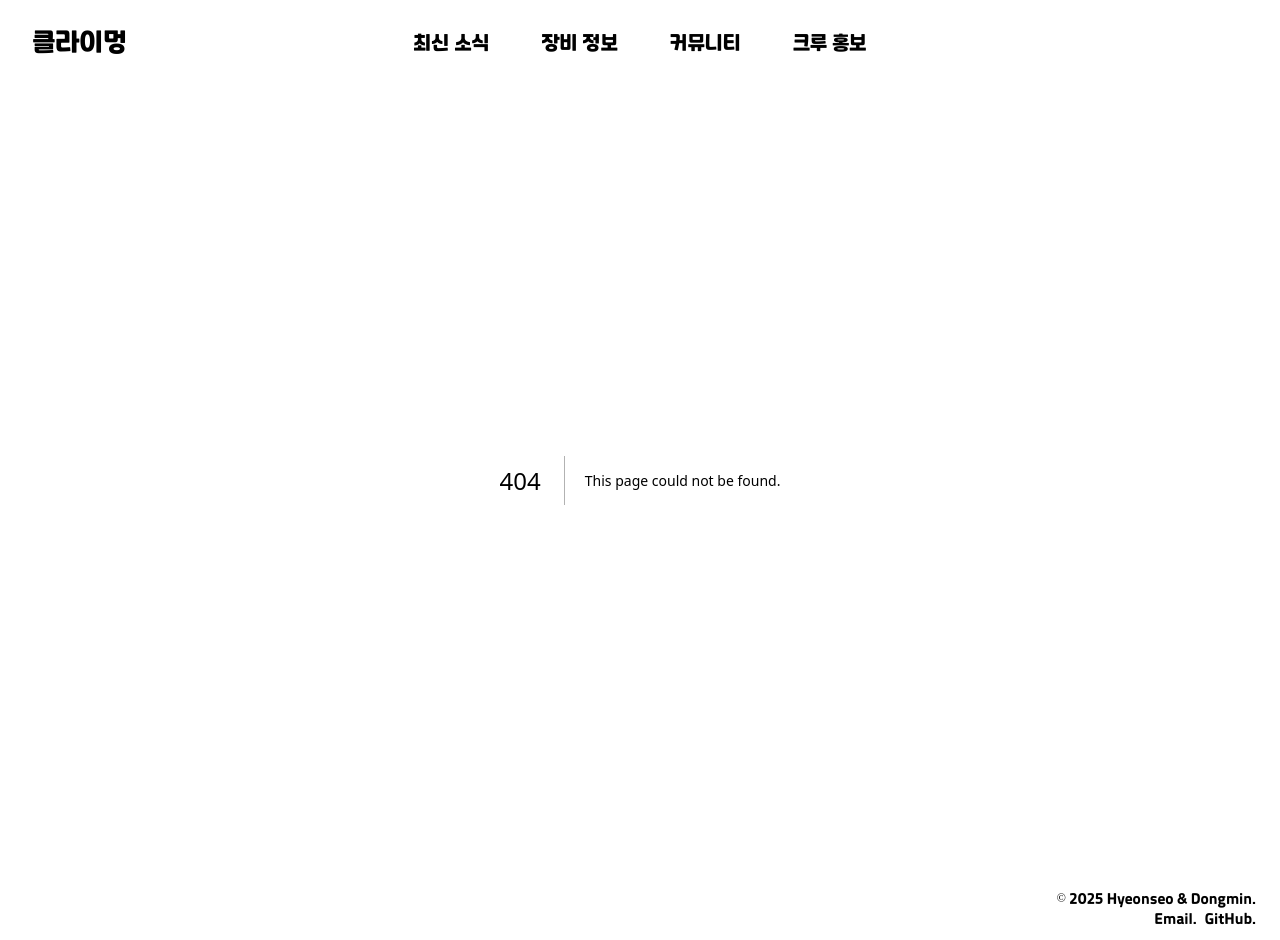
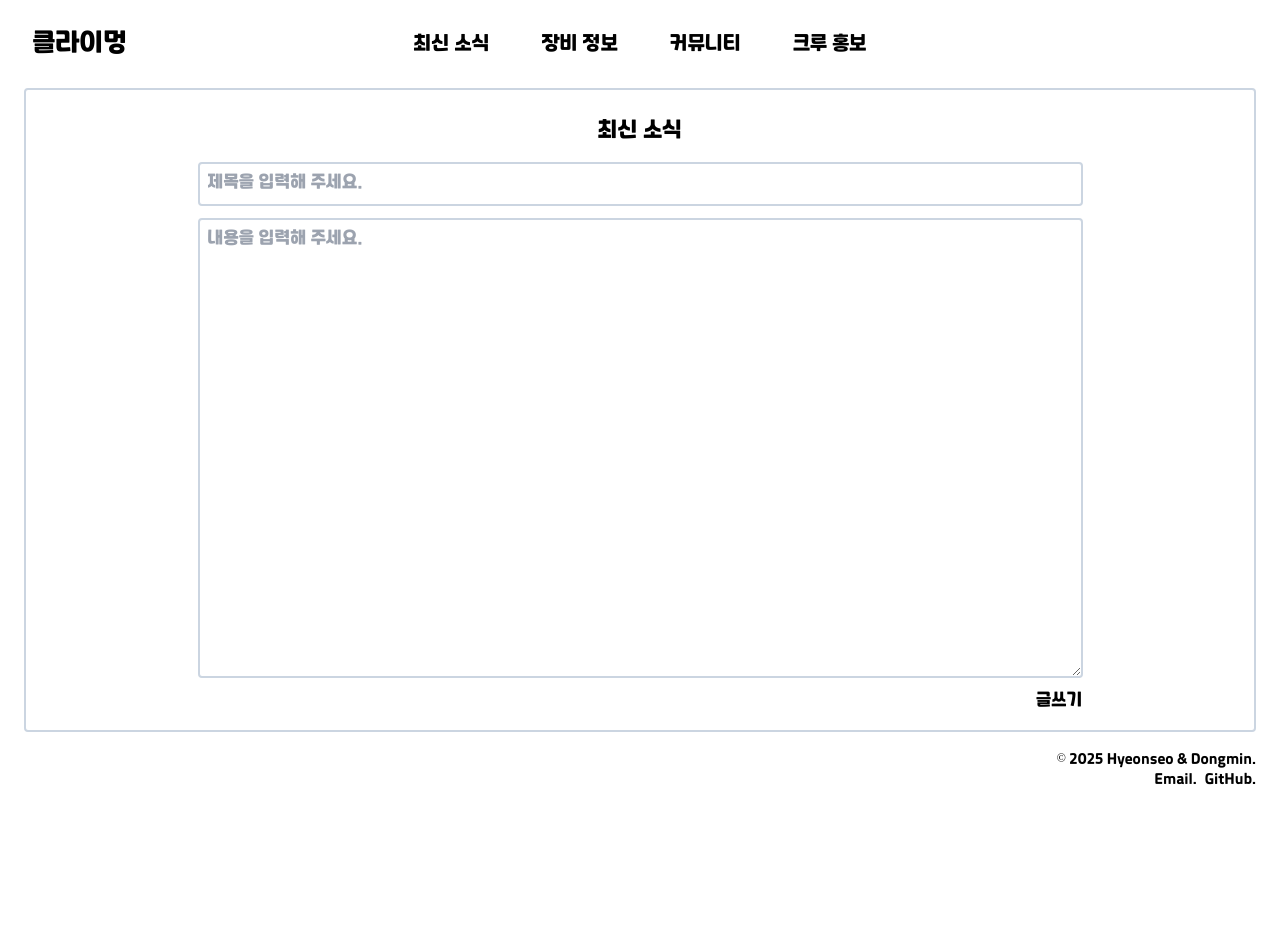
Before and after one commit to dmson1218/climeong, a Next.js app: page /news/create in a window 1280 px wide. Before the commit this address had no page. After the commit the page ends 800 px from the top, so only its background shows below. Built offline with nearby package versions, Linux system fonts and the light colour scheme.

Commit message:
feat: 최신 소식 생성 기능 추가

```diff
--- /dev/null
+++ b/src/app/news/create/page.tsx
@@ -0,0 +1,63 @@
+"use client";
+
+import { useState } from "react";
+import { BoardWrapper } from "@/components/MainBoard";
+
+export default function Home() {
+    const [title, setTitle] = useState<string>("");
+    const [content, setContent] = useState<string>("");
+
+    const handleSubmit = async () => {
+        if (!title || !content) {
+            alert("제목과 내용을 입력해 주세요.");
+            return;
+        }
+
+        try {
+            const response = await fetch("/api/posts", {
+                method: "POST",
+                headers: {
+                    "Content-Type": "application/json",
+                },
+                body: JSON.stringify({ title, content }),
+            });
+
+            if (!response.ok) {
+                const errorData = await response.json();
+                alert(`게시물 작성 실패: ${errorData.error}`);
+            } else {
+                alert("게시물이 성공적으로 생성되었습니다.");
+                window.location.href = "/news";
+            }
+        } catch (error) {
+            console.error("게시물 생성 중 오류 발생:", error);
+            alert("게시물 생성에 실패했습니다.");
+        }
+    };
+
+    return (
+        <div className="min-h-[calc(100vh-5rem-60px)] grid z-10 px-4">
+            <BoardWrapper>
+                <div className="my-3 flex-center text-xl mb-4">최신 소식</div>
+                <div className="grow flex flex-col items-center gap-3">
+                    <input
+                        type="text"
+                        className="w-full lg:w-3/4 border-2 border-slate-300 rounded p-2"
+                        placeholder="제목을 입력해 주세요."
+                        value={title}
+                        onChange={(e) => setTitle(e.target.value)}
+                    />
+                    <textarea
+                        className="w-full lg:w-3/4 grow border-2 border-slate-300 rounded p-2"
+                        placeholder="내용을 입력해 주세요."
+                        value={content}
+                        onChange={(e) => setContent(e.target.value)}
+                    />
+                    <div className="w-full lg:w-3/4 flex justify-end">
+                        <button onClick={handleSubmit}>글쓰기</button>
+                    </div>
+                </div>
+            </BoardWrapper>
+        </div>
+    );
+}
```
